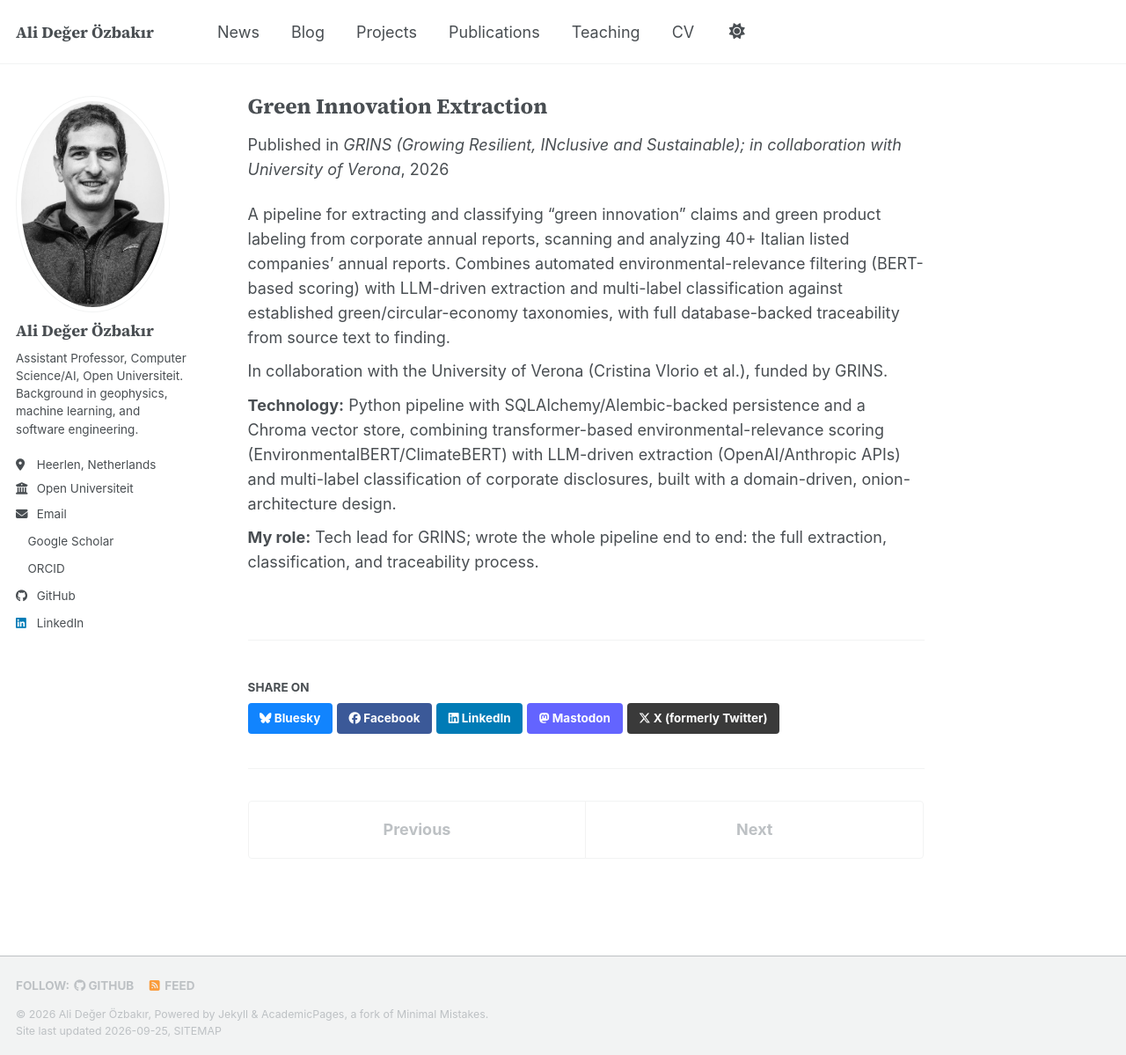
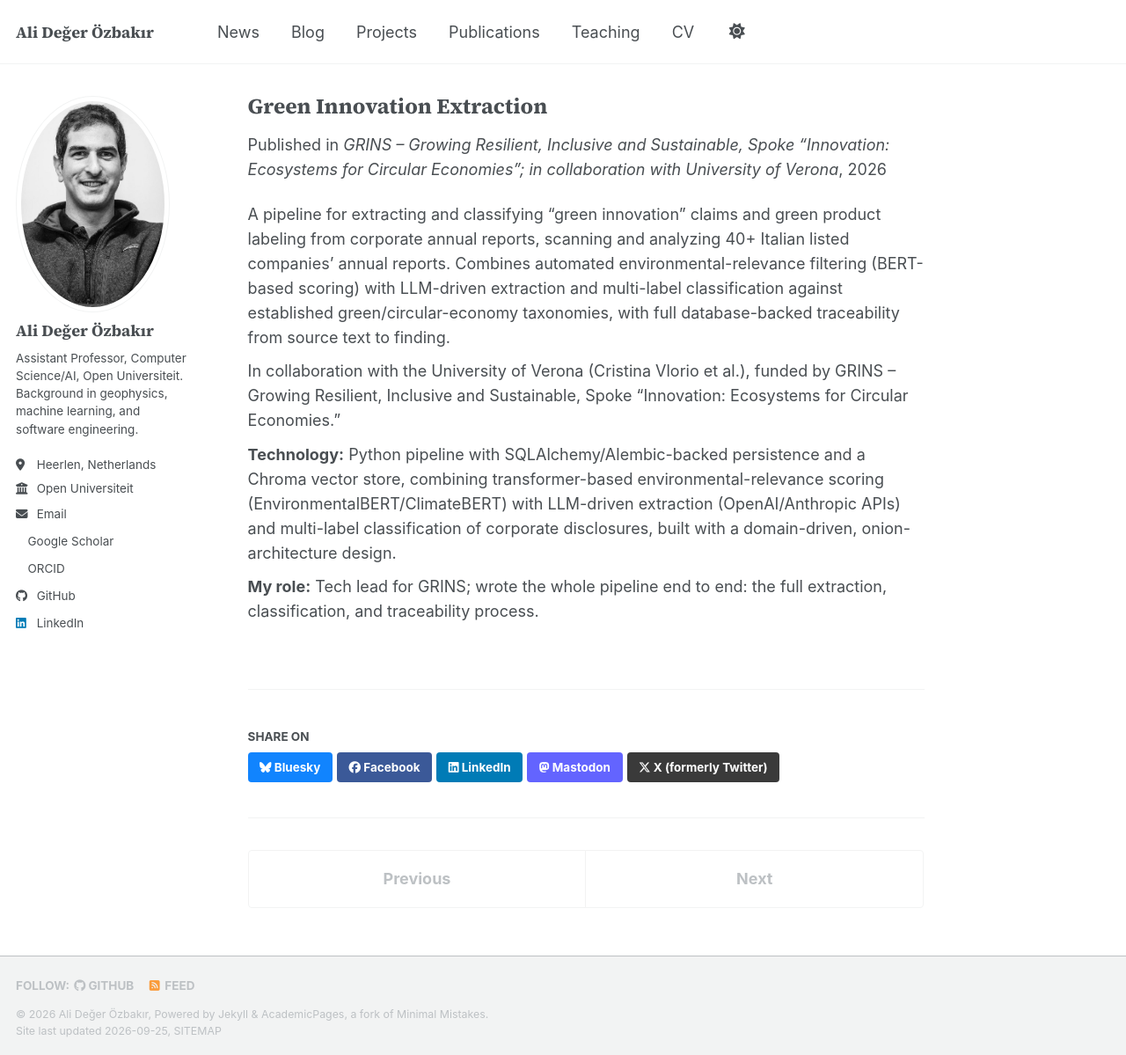
Before and after one commit to aozbakir/aozbakir.github.io, a Jekyll site: the page built from _projects/green-innovation-extraction.md, in a window 1280 px wide and 1199 px high. Shown: the whole window at 88% size. Built offline with Jekyll 4.4.1, drawn with Linux system fonts in a browser that asks for light colours; a style sheet for code colours, icons or effects is not loaded.

Commit message:
Add curriculum committee to CV and full GRINS funding name
Co-Authored-By: Claude Sonnet 5 <noreply@anthropic.com>

```diff
--- a/_projects/green-innovation-extraction.md
+++ b/_projects/green-innovation-extraction.md
@@ -2,17 +2,17 @@
 title: "Green Innovation Extraction"
 collection: projects
 permalink: /project/green-innovation-extraction
-excerpt: "Funded by GRINS, in collaboration with the University of Verona (Cristina Vlorio et al.)."
+excerpt: "Funded by GRINS – Growing Resilient, Inclusive and Sustainable, Spoke “Innovation: Ecosystems for Circular Economies,” in collaboration with the University of Verona (Cristina Vlorio et al.)."
 date: 2026-04-01
 order: 2
-venue: "GRINS (Growing Resilient, INclusive and Sustainable); in collaboration with University of Verona"
+venue: "GRINS – Growing Resilient, Inclusive and Sustainable, Spoke “Innovation: Ecosystems for Circular Economies”; in collaboration with University of Verona"
 status: "Completed"
 tech: ["Python", "LLM", "NLP"]
 ---
 
 A pipeline for extracting and classifying "green innovation" claims and green product labeling from corporate annual reports, scanning and analyzing 40+ Italian listed companies' annual reports. Combines automated environmental-relevance filtering (BERT-based scoring) with LLM-driven extraction and multi-label classification against established green/circular-economy taxonomies, with full database-backed traceability from source text to finding.
 
-In collaboration with the University of Verona (Cristina Vlorio et al.), funded by GRINS.
+In collaboration with the University of Verona (Cristina Vlorio et al.), funded by GRINS – Growing Resilient, Inclusive and Sustainable, Spoke “Innovation: Ecosystems for Circular Economies.”
 
 **Technology:** Python pipeline with SQLAlchemy/Alembic-backed persistence and a Chroma vector store, combining transformer-based environmental-relevance scoring (EnvironmentalBERT/ClimateBERT) with LLM-driven extraction (OpenAI/Anthropic APIs) and multi-label classification of corporate disclosures, built with a domain-driven, onion-architecture design.
 
```
Also changed, not shown: TODO.md (+2 -3 lines), _pages/cv.md (+1 -0 lines).
